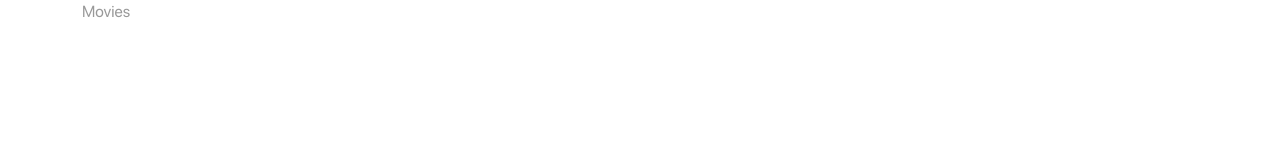
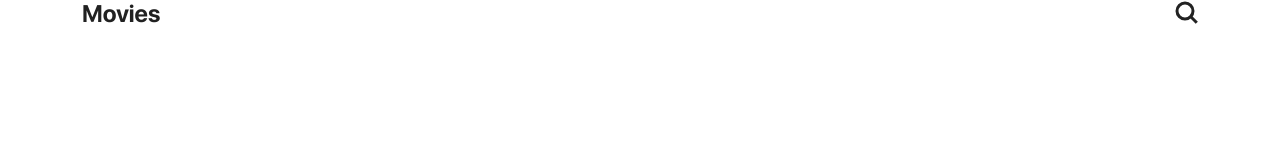
Before and after one commit to solo-bog/movie-base, a React (Create React App) app: page /movies in a window 1280 px wide. Shown: the top 160 px of the page. Built offline with nearby package versions, Linux system fonts and the light colour scheme.

Commit message:
add @types/styled-component, create Movies component, create PageHeader component

```diff
--- a/package.json
+++ b/package.json
@@ -45,6 +45,7 @@
   },
   "devDependencies": {
     "@types/react-router-dom": "^5.1.8",
+    "@types/styled-components": "^5.1.11",
     "@typescript-eslint/eslint-plugin": "^4.28.3",
     "@typescript-eslint/parser": "^4.28.3",
     "eslint": "^7.2.0",
--- a/src/components/MainRouter/MainRouter.jsx
+++ b/src/components/MainRouter/MainRouter.tsx
@@ -1,13 +1,14 @@
 import React from "react";
 import { Switch, Route } from "react-router-dom";
 import MainNavigation from "../MainNavigation/MainNavigation";
+import Movies from "../../pages/Movies/Movies";
 
 const MainRouter = () => {
   return (
     <div>
       <Switch>
         <Route exact path="/movies">
-          Movies
+          <Movies />
         </Route>
         <Route exact path="/tv">
           TV
--- /dev/null
+++ b/src/components/PageHeader/PageHeader.tsx
@@ -0,0 +1,69 @@
+import React from "react";
+import styled from "styled-components";
+
+const StyledHeader = styled.header`
+  display: flex;
+  justify-content: space-between;
+`;
+
+type PageHeaderProps = {
+  title: string;
+};
+
+const PageHeader = ({ title }: PageHeaderProps) => {
+  return (
+    <StyledHeader>
+      <h1>{title}</h1>
+      <div>
+        <svg
+          width="23px"
+          height="23px"
+          viewBox="0 0 23 23"
+          version="1.1"
+          xmlns="http://www.w3.org/2000/svg"
+        >
+          <g
+            id="English"
+            stroke="none"
+            strokeWidth="1"
+            fill="none"
+            fillRule="evenodd"
+          >
+            <g id="1.1-Moives" transform="translate(-328.000000, -82.000000)">
+              <g id="search_icon" transform="translate(325.000000, 79.000000)">
+                <circle
+                  id="Oval"
+                  stroke="#222222"
+                  strokeWidth="3"
+                  cx="13"
+                  cy="13"
+                  r="8"
+                />
+                <line
+                  x1="18.6014425"
+                  y1="18.4588566"
+                  x2="24.7861416"
+                  y2="24.7506653"
+                  id="Path-2"
+                  stroke="#222222"
+                  strokeWidth="3"
+                />
+                <rect
+                  id="Rectangle-10"
+                  fill="#FFFFFF"
+                  opacity="0"
+                  x="0"
+                  y="0"
+                  width="30"
+                  height="30"
+                />
+              </g>
+            </g>
+          </g>
+        </svg>
+      </div>
+    </StyledHeader>
+  );
+};
+
+export default PageHeader;
--- /dev/null
+++ b/src/pages/Movies/Movies.tsx
@@ -0,0 +1,8 @@
+import React from "react";
+import PageHeader from "../../components/PageHeader/PageHeader";
+
+const Movies = () => {
+  return <PageHeader title="Movies" />;
+};
+
+export default Movies;
```
Also changed, not shown: .eslintrc.js, src/components/MainNavigation/MainNavigation.tsx (renamed from src/components/MainNavigation/MainNavigation.jsx), 1 other file (tests, documents, lock files or other folders).
